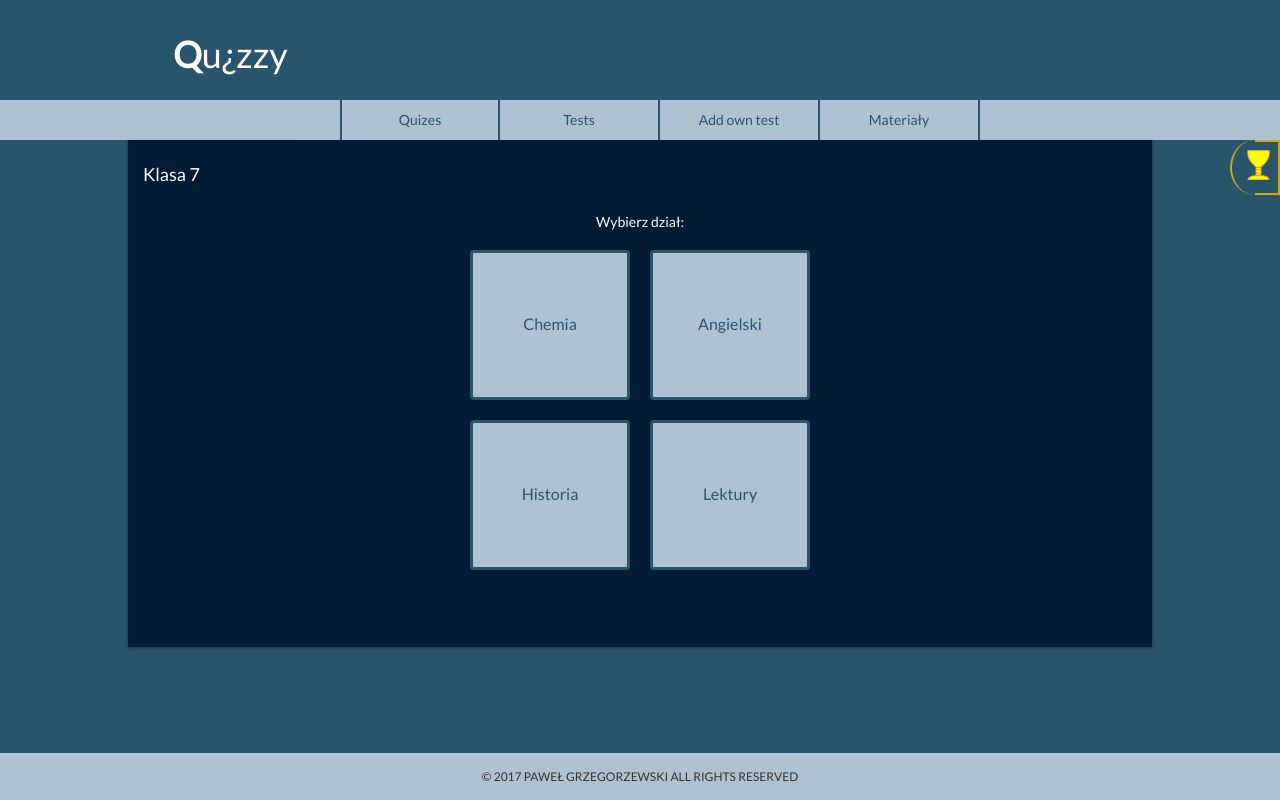
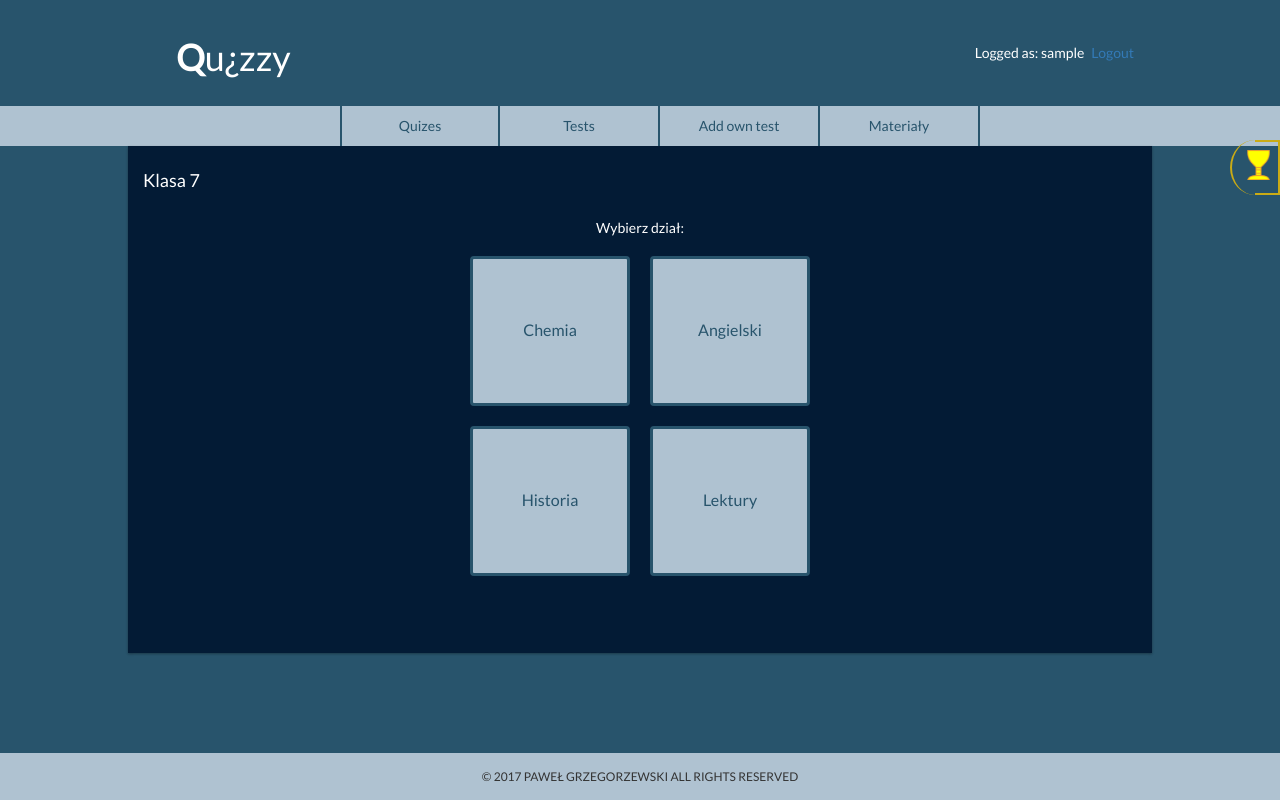
Before and after one commit to pgrzegorzewski/app, a PHP site: page /entertaining_test.php in a window 1280 px wide. Run offline with PHP 8.4, Linux system fonts and the light colour scheme; the visitor is signed in with stand-in values (Sample User, id 1); some libraries are stand-ins or nearby versions.

Commit message:
login header+logout added

```diff
--- a/learningapp/app/answer_check.php
+++ b/learningapp/app/answer_check.php
@@ -1,4 +1,6 @@
 <?php
+
+session_start();
 
 include 'connect.php';
 
--- a/learningapp/app/entertaining_test.php
+++ b/learningapp/app/entertaining_test.php
@@ -46,9 +46,17 @@
 		</table>
 	</div>
 
-
 	<header class ="header">
-		<h1 id="title"><a href ="home.php"><b>Q</b>u¿zzy</a></h1>
+		<table width = 100%>
+			<tr>
+				<td style = "text-align:left">
+					<h1 id="title"><a href ="index.php"><b>Q</b>u¿zzy</a></h1>
+				</td>
+				<td style = "text-align:right">
+					<span>Logged as: <?php echo $_SESSION['user'] ?>&ensp;</span><span><a href = "logout.php">Logout</a></span>
+				</td>
+			</tr>
+		</table>
 	</header>
 
 	<div class="nav">
--- a/learningapp/app/home.php
+++ b/learningapp/app/home.php
@@ -46,8 +46,8 @@
 				<td style = "text-align:left">
 					<h1 id="title"><a href ="index.php"><b>Q</b>u¿zzy</a></h1>
 				</td>
-				<td style = "text-align:right; vertical-align:bottom;">
-					<span><a href = "logout.php">Logout</a></span>
+				<td style = "text-align:right">
+					<span>Logged as: <?php echo $_SESSION['user'] ?>&ensp;</span><span><a href = "logout.php">Logout</a></span>
 				</td>
 			</tr>
 		</table>
--- a/learningapp/app/materials.php
+++ b/learningapp/app/materials.php
@@ -1,3 +1,7 @@
+<?php
+    session_start();
+?>
+
 <!DOCTYPE html>
 <html>
 <head>
--- a/learningapp/app/quiz.php
+++ b/learningapp/app/quiz.php
@@ -1,3 +1,7 @@
+<?php
+    session_start();
+?>
+
 <!DOCTYPE html>
 <html>
 <head>
--- a/learningapp/css/home.css
+++ b/learningapp/css/home.css
@@ -86,7 +86,7 @@ body
 	margin:0 auto;
     background-color: #28546C;
     color: #ffffff;
-    padding: 15px;
+    padding: 8px;
 	text-decoration: none;
 
 }
```
